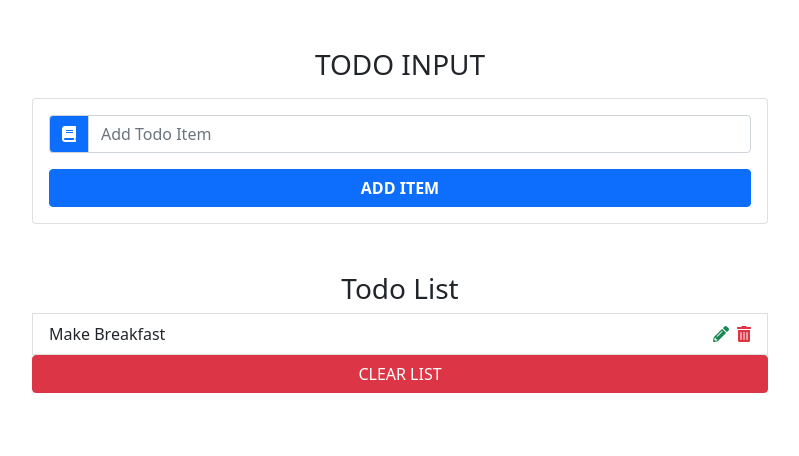
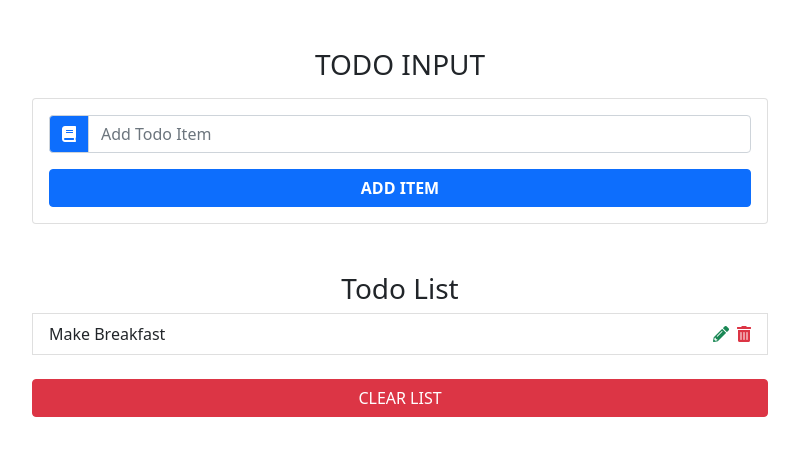
Before and after one commit to HumbleAssassin/react-todo-list, a React (Create React App) app: page / in a window 1280 px wide. Shown: the top 456 px of the page, without its empty margins (240-1039 px from the left). Built offline with nearby package versions, Linux system fonts and the light colour scheme.

Commit message:
handled delete function

```diff
--- a/src/App.js
+++ b/src/App.js
@@ -25,6 +25,7 @@ export default class App extends Component {
 
    handleSubmit = (e) => {
       e.preventDefault()
+
       const newItem = {
          id: this.state.items.length + 1,
          title: this.state.item,
@@ -37,11 +38,16 @@ export default class App extends Component {
    }
 
    clearList = () => {
-      console.log("clear list")
+      this.setState({
+         items: [],
+      })
    }
 
    handleDelete = (id) => {
-      console.log(`handle delete ${id}`)
+      const filteredItems = this.state.items.filter((item) => item.id !== id)
+      this.setState({
+         items: filteredItems,
+      })
    }
 
    handleEdit = (id) => {
--- a/src/components/TodoList.js
+++ b/src/components/TodoList.js
@@ -20,7 +20,7 @@ export default class TodoList extends Component {
             <div className="d-grid"></div>
             <button
                type="button"
-               className="btn btn-danger text-uppercase"
+               className="btn btn-danger text-uppercase my-4"
                onClick={clearList}>
                Clear List
             </button>
```
